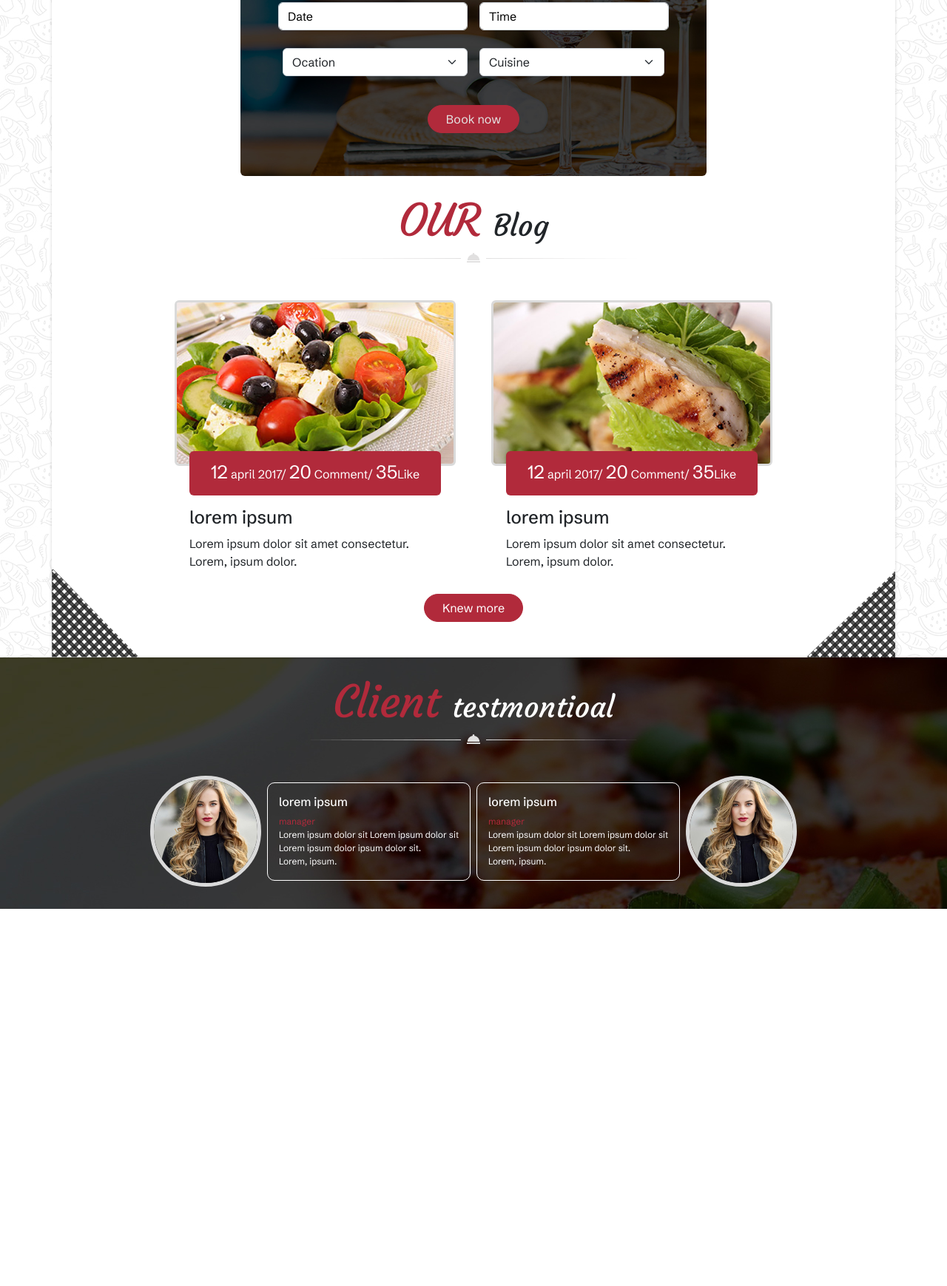
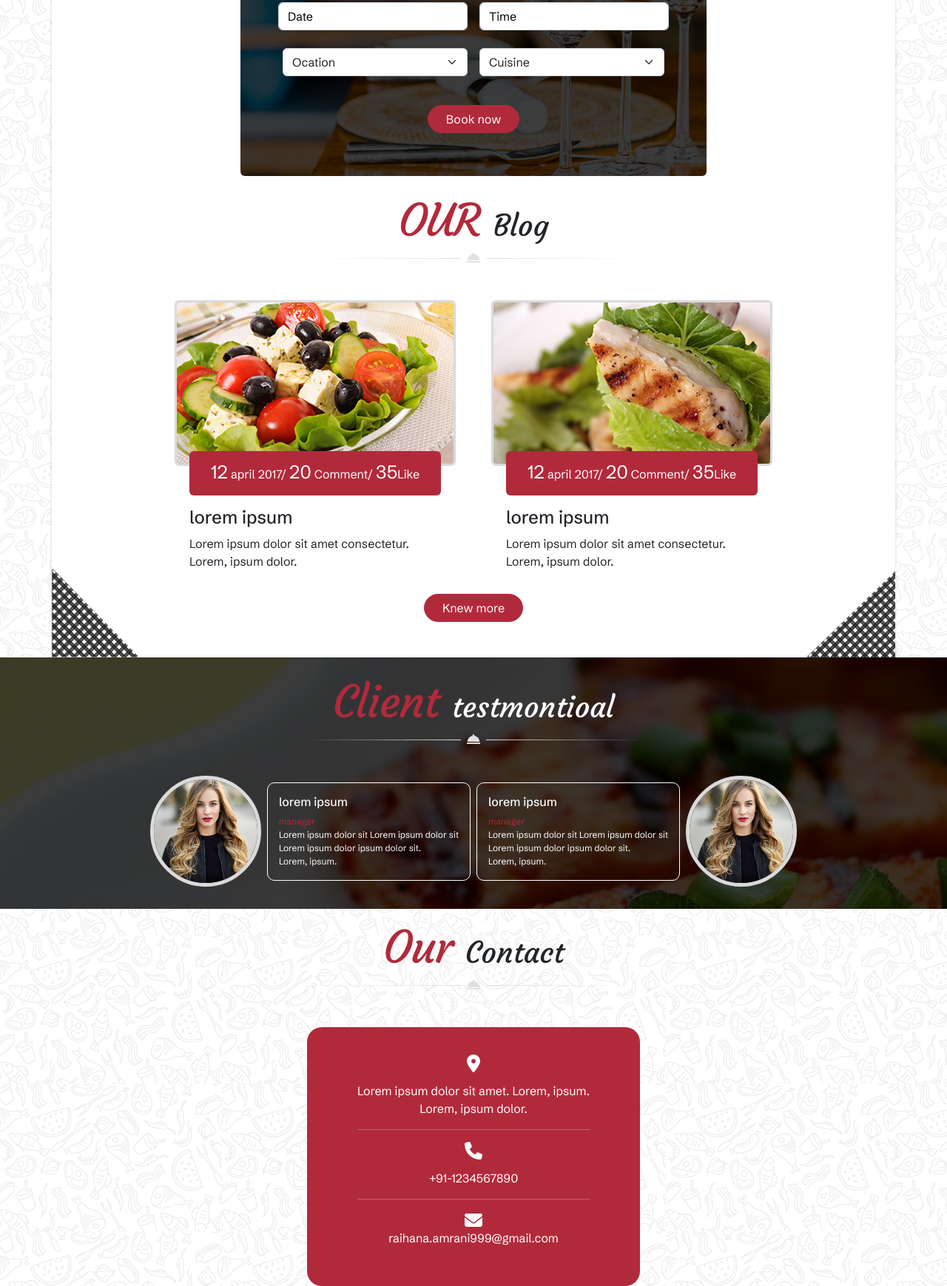
Before and after one commit to RaihanaAm/site-du-chef, a website: page index.html in a window 1280 px wide. Shown: the part 2935-4674 px from the top of the page at 74% size. Before the commit the page ends 4164 px from the top, so only its background shows below. Drawn offline with nearby package versions, Linux system fonts and the light colour scheme.

Commit message:
fin contact

```diff
--- a/index.html
+++ b/index.html
@@ -93,7 +93,7 @@
 
   </section>
   <!-- section -->
-  <section  class="  "  >
+  <section class="  ">
     <!-- backgrouund  image -->
     <div class="position-relative ">
       <img class="team " src="./public/images/team_background.jpg" alt="">
@@ -108,7 +108,7 @@
           <!-- first 2 chef -->
           <div class="d-md-flex gap-md-2">
             <div class="">
-              <div  class="cheeef">
+              <div class="cheeef">
                 <img class="cheef border-bottom border-white text-center" src="./public/images/chef1.png" alt="">
               </div>
               <h5 class="text-white text-center">lorem ipsum</h5>
@@ -122,13 +122,13 @@
           </div>
           <!-- second 2 chef -->
           <div class="d-md-flex gap-md-2">
-            <div  class="mt-5 m-md-0">
+            <div class="mt-5 m-md-0">
               <div class="cheeef">
                 <img class="cheef border-bottom border-white text-center" src="./public/images/chef3.png" alt="">
               </div>
               <h5 class=" text-white text-center">lorem ipsum</h5>
             </div>
-            <div  class="mt-5 m-md-0">
+            <div class="mt-5 m-md-0">
               <div class="cheeef">
                 <img class=" cheef border-bottom border-white text-center" src="./public/images/chef4.png" alt="">
               </div>
@@ -161,12 +161,16 @@
         <div>
           <form action="" class="">
             <div class="input-1 position-absolute  d-md-flex container justify-content-md-center   gap-md-3">
-            <div>  <input type="text" class="f form-control text-center text-md-start  rounded-3 " placeholder="Enter Full Name " ></div>
-            <div>  <input type="text" class=" mt-2 mt-md-0 f form-control  text-center text-md-start "  placeholder="Enter Id"></div>
+              <div> <input type="text" class="f form-control text-center text-md-start  rounded-3 "
+                  placeholder="Enter Full Name "></div>
+              <div> <input type="text" class=" mt-2 mt-md-0 f form-control  text-center text-md-start "
+                  placeholder="Enter Id"></div>
             </div>
             <div class=" input-2 position-absolute   d-md-flex container justify-content-md-center gap-md-3">
-            <div>  <input type="number" class="f form-control  text-center text-md-start  " placeholder="Phone Number " ></div>
-            <div > <select class="s  mt-2 mt-md-0 form-select  text-center text-md-start " aria-label="Default select example">
+              <div> <input type="number" class="f form-control  text-center text-md-start  "
+                  placeholder="Phone Number "></div>
+              <div> <select class="s  mt-2 mt-md-0 form-select  text-center text-md-start "
+                  aria-label="Default select example">
                   <option selected>On of person</option>
                   <option value="1">One</option>
                   <option value="2">Two</option>
@@ -174,8 +178,10 @@
                 </select></div>
             </div>
             <div class="input-3 position-absolute  d-md-flex container justify-content-md-center gap-md-3">
-            <div>  <input type="text" class="f form-control  text-center text-md-start  "   placeholder="Date" ></div>
-            <div>  <input type="text" class=" mt-2 mt-md-0 f form-control  text-center text-md-start   text-center text-md-start " placeholder="Time"></div>
+              <div> <input type="text" class="f form-control  text-center text-md-start  " placeholder="Date"></div>
+              <div> <input type="text"
+                  class=" mt-2 mt-md-0 f form-control  text-center text-md-start   text-center text-md-start "
+                  placeholder="Time"></div>
             </div>
             <div class="input-4 position-absolute  d-md-flex container justify-content-md-center gap-md-3">
               <div> <select class="s form-select  text-center text-md-start " aria-label="Default select example">
@@ -184,7 +190,8 @@
                   <option value="2">Two</option>
                   <option value="3">Three</option>
                 </select></div>
-            <div> <select class="s  mt-2 mt-md-0 form-select  text-center text-md-start " aria-label="Default select example">
+              <div> <select class="s  mt-2 mt-md-0 form-select  text-center text-md-start "
+                  aria-label="Default select example">
                   <option selected>Cuisine</option>
                   <option value="1">One</option>
                   <option value="2">Two</option>
@@ -192,18 +199,23 @@
                 </select></div>
             </div>
             <div class="b button text-center position-absolute container ">
-            <button type="button" class=" button2 red btn btn-red rounded-pill ps-md-3 pe-md-3 ps-lg-4 pe-lg-4  text-text  "> Book now</button>
+              <button type="button"
+                class=" button2 red btn btn-red rounded-pill ps-md-3 pe-md-3 ps-lg-4 pe-lg-4  text-white  "> Book
+                now</button>
             </div>
 
           </form>
-        <div  class=" t container position-absolute text-center text-text">
-          <p >For any query please call us at : <br class="d-md-none"> <span class="n">+91-1234567890</span></p>
+          <div class=" t container position-absolute text-center text-text">
+            <p>For any query please call us at : <br class="d-md-none"> <span class="n">+91-1234567890</span></p>
           </div>
         </div>
       </div>
-    <div> <img class="corner position-absolute top-0 start-0" src="./public/images/box-left-top-grey.png" alt=""></div>
-    <div> <img class=" corner position-absolute top-0 end-0" src="./public/images/box-right-top-grey.png" alt=""></div>
-    <div> <img class="corner position-absolute bottom-0 start-0" src="./public/images/box-bottom-left-grey.png" alt=""></div>
+      <div> <img class="corner position-absolute top-0 start-0" src="./public/images/box-left-top-grey.png" alt="">
+      </div>
+      <div> <img class=" corner position-absolute top-0 end-0" src="./public/images/box-right-top-grey.png" alt="">
+      </div>
+      <div> <img class="corner position-absolute bottom-0 start-0" src="./public/images/box-bottom-left-grey.png"
+          alt=""></div>
       <div> <img class="corner position-absolute bottom-0 end-0" src="./public/images/box-bottom_right-grey.png" alt="">
       </div>
       <div class="container  ">
@@ -216,11 +228,11 @@
           <div class="d-md-flex  gap-md-5  align-items-md-center  ">
             <div class="width ">
               <div class="">
-              <img  class=" rounded blog border-3 " src="./public/images/blog_img1.jpg" alt="">
+                <img class=" rounded blog border-3 " src="./public/images/blog_img1.jpg" alt="">
               </div>
               <div class="">
                 <div class="  blog-r text-white text-center rounded bg-red">
-                <p><span >12</span> april 2017/ <span>20</span> Comment/ <span>35</span>Like</p>
+                  <p><span>12</span> april 2017/ <span>20</span> Comment/ <span>35</span>Like</p>
                 </div>
                 <div class="paa mt-3">
                   <h4>lorem ipsum</h4>
@@ -230,14 +242,14 @@
             </div>
             <div class=" width">
               <div class="">
-              <img  class=" rounded blog border-3 " src="./public/images/blog_img2.jpg" alt="">
+                <img class=" rounded blog border-3 " src="./public/images/blog_img2.jpg" alt="">
               </div>
               <div class="">
                 <div class="  blog-r text-white text-center rounded bg-red">
-                <p><span >12</span> april 2017/ <span>20</span> Comment/ <span>35</span>Like</p>
+                  <p><span>12</span> april 2017/ <span>20</span> Comment/ <span>35</span>Like</p>
                 </div>
                 <div class="paa mt-3">
-                <h4 >lorem ipsum</h4>
+                  <h4>lorem ipsum</h4>
                   <p class="pa">Lorem ipsum dolor sit amet consectetur. <br> Lorem, ipsum dolor.</p>
                 </div>
               </div>
@@ -247,26 +259,32 @@
 
         </div>
         <div class="  button text-center  container ">
-        <button type="button" class=" button red btn btn-red rounded-pill ps-md-3 pe-md-3 ps-lg-4 pe-lg-4  mt-lg-3 mb-5 text-white "> Knew more</button>
+          <button type="button"
+            class=" button red btn btn-red rounded-pill ps-md-3 pe-md-3 ps-lg-4 pe-lg-4  mt-lg-3 mb-5 text-white "> Knew
+            more</button>
         </div>
   </section>
 
   <!-- client -->
   <section class="client">
+    <div class="container">
       <h1 class="title text-center m-0 text-white  pt-md-4"><span class=" title text-red">Client </span> testmontioal</h1>
       <div class="text-center ">
         <img class="decoration" src="./public/images/decoration_line.png " alt="">
+      </div>
+
     </div>
     <!-- start -->
     <div class="  clientss d-lg-flex  gap-lg-2 justify-content-lg-center align-items-lg-center container-lg">
       <div class="d-md-flex gap-2 justify-content-md-center align-items-md-center">
         <div>
-         <img  class="girl" src="./public/images/testimonial1.jpg" alt="">
+          <img class="girl" src="./public/images/testimonial1.jpg" alt="">
         </div>
         <div class="d-flex justify-content-center align-items-center">
           <div class="text-white box ">
             <h3>lorem ipsum</h3>
-          <p> <span class="text-red">manager</span><br> Lorem ipsum dolor sit  Lorem ipsum dolor sit <br> Lorem ipsum dolor  ipsum dolor sit. <br> Lorem, ipsum.
+            <p> <span class="text-red">manager</span><br> Lorem ipsum dolor sit Lorem ipsum dolor sit <br> Lorem ipsum
+              dolor ipsum dolor sit. <br> Lorem, ipsum.
             </p>
           </div>
         </div>
@@ -277,16 +295,41 @@
         <div class="d-flex gir justify-content-center align-items-center">
           <div class="text-white box">
             <h3>lorem ipsum</h3>
-            <p> <span class="text-red">manager</span><br> Lorem ipsum dolor sit  Lorem ipsum dolor sit <br> Lorem ipsum dolor  ipsum dolor sit. <br> Lorem, ipsum.
+            <p> <span class="text-red">manager</span><br> Lorem ipsum dolor sit Lorem ipsum dolor sit <br> Lorem ipsum
+              dolor ipsum dolor sit. <br> Lorem, ipsum.
             </p>
           </div>
         </div>
         <div>
-           <img  class="girl girl-m" src="./public/images/testimonial1.jpg" alt="">
+          <img class="girl girl-m" src="./public/images/testimonial1.jpg" alt="">
+        </div>
+      </div>
+    </div>
+  </section>
+  <!-- section contact -->
+  <section>
+    <div class="container ">
+      <h1 class="title text-center m-0  pt-md-3"><span class=" title text-red">Our </span> Contact</h1>
+      <div class="text-center ">
+        <img class="decoration" src="./public/images/decoration_line.png " alt="">
+      </div>
+    </div>
+    <!-- contactt -->
+    <div class="d-flex justify-content-center  mt-3 mt-md-5">
+      <div class="contact  d-flex justify-content-center align-items-center">
+        <div class="text-white">
+          <i class="  fa-solid  fa-location-dot fa-xl fa-md-2xl mb-4"></i>
+          <p>Lorem ipsum dolor sit amet. Lorem, ipsum. <br> Lorem, ipsum dolor.</p>
+          <hr>
+          <i class="fa-solid fa-phone fa-xl fa-md-2xl mb-4"></i>
+          <p>+91-1234567890</p>
+          <hr>
+          <i class="fa-solid fa-envelope fa-xl fa-md-2xl"></i>
+          <p>raihana.amrani999@gmail.com</p>
         </div>
 
+      </div>
 
-    </div>
     </div>
   </section>
 
--- a/src/sass/module/home/_main.scss
+++ b/src/sass/module/home/_main.scss
@@ -25,6 +25,7 @@ body{
         letter-spacing: -1px;
     }
 }
+
 
 .main{
 height: auto;
@@ -138,3 +139,12 @@ box-shadow: rgba(0, 0, 0, 0.16) 0px 1px 4px;
         font-size: 12px;
     }
 }
+
+// contact
+.contact{
+    text-align: center;
+    width: 450px;
+    background-color: $red;
+    height: 350px;
+    border-radius: 20px;
+}
--- a/src/sass/module/home/_mobile.scss
+++ b/src/sass/module/home/_mobile.scss
@@ -211,4 +211,17 @@
 }
 
 
+// contact
+.contact{
+    text-align: center;
+    width: 280px;
+    background-color: $red;
+    height: 300px;
+    border-radius: 20px;
+    p{
+        font-size: 12px;
+    }
+}
+
+
 };
```
Also changed, not shown: public/css/app.css, 1 other file. Lines whose indentation alone changed are shown as unchanged.
